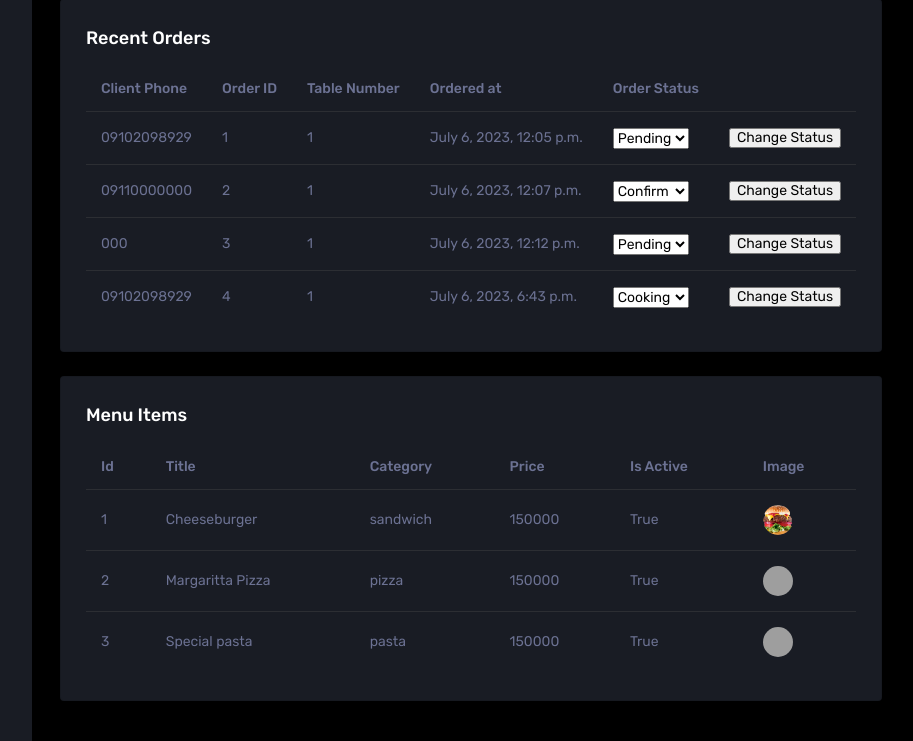
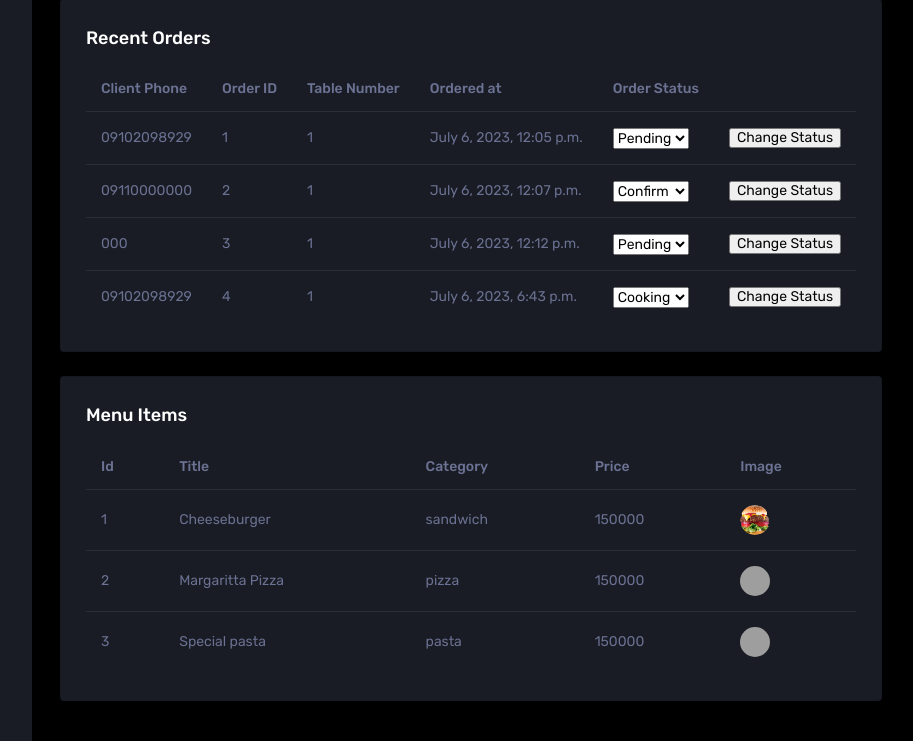
Before and after one commit to M93-group1-restaurant/Cafe-Restaurant-M93, a Django app: page /dashboard/ in a window 1280 px wide. Shown: the part 1266-2007 px from the top of the page, without its empty margins (212-1125 px from the left). Run offline with Django 4.2, Linux system fonts and the light colour scheme; a user stored in the database is signed in; data comes from the database, SQL or seed files in the repository; some libraries are stand-ins or nearby versions; grey boxes are pictures that could not be loaded.

Commit message:
update menu-item to view better

```diff
--- a/CafeManagement/dashboard/templates/dashboard/index.html
+++ b/CafeManagement/dashboard/templates/dashboard/index.html
@@ -1047,7 +1047,6 @@
                           <th> Title </th>
                           <th> Category </th>
                           <th> Price </th>
-                          <th> Is Active </th>
                           <th> Image </th>
                         </tr>
                       </thead>
@@ -1060,7 +1059,6 @@
                           <td> {{item.title}} </td>
                           <td> {{item.category}} </td>
                           <td> {{item.price}} </td>
-                          <td> {{item.is_active}} </td>
                           <td display: table-cell> <img src="{{item.image.url}}"> </td>
                           </tr>
                         {% endfor %}
```
